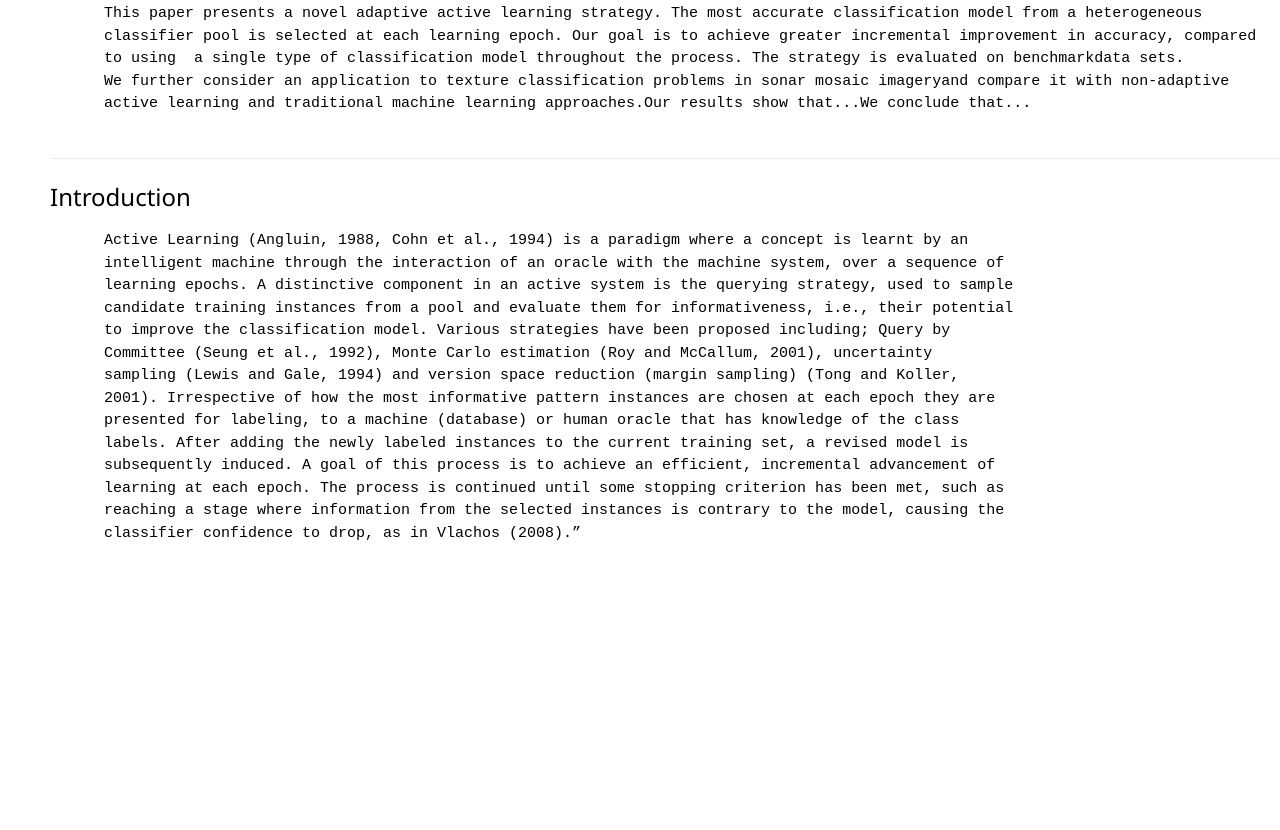
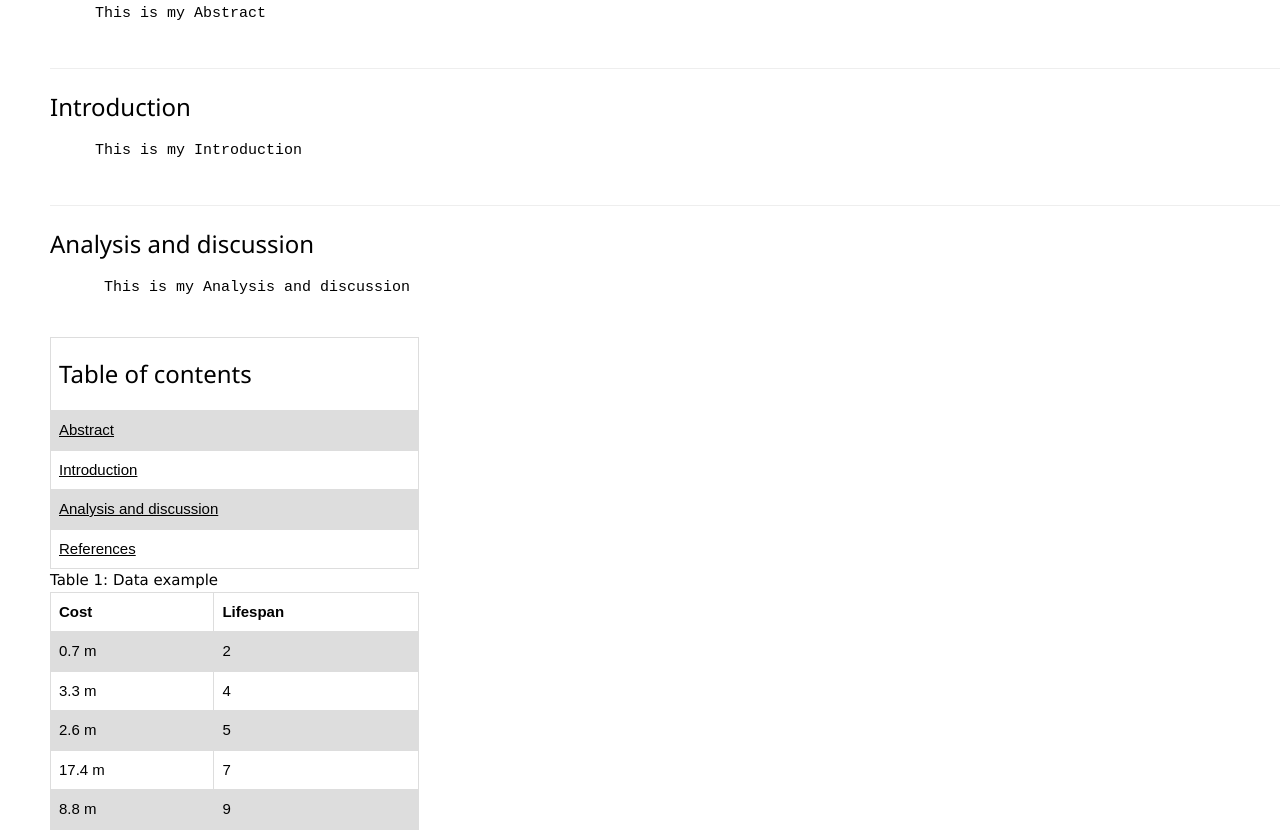
Before and after one commit to FEPSFY7006954/FY7006954, a plain HTML site: page index.html in a window 1280 px wide. Shown: the part 615-1445 px from the top of the page. Before the commit the page ends 1198 px from the top, so only its background shows below. Drawn offline with nearby package versions, Linux system fonts and the light colour scheme.

Commit message:
Revise Abstract and Introduction, add new sections
Updated sections of the document with new content and added a table of contents.

```diff
--- a/index.html
+++ b/index.html
@@ -51,11 +51,7 @@ p.ex1 {
   <h3 id="Abstract">Abstract</h3>
   <p class="ex1">
   <pre>
-      This paper presents a novel adaptive active learning strategy. The most accurate classification model from a heterogeneous
-      classifier pool is selected at each learning epoch. Our goal is to achieve greater incremental improvement in accuracy, compared
-      to using  a single type of classification model throughout the process. The strategy is evaluated on benchmarkdata sets.
-      We further consider an application to texture classification problems in sonar mosaic imageryand compare it with non-adaptive
-      active learning and traditional machine learning approaches.Our results show that...We conclude that...
+     This is my Abstract
   </pre>
   </p>
 
@@ -63,22 +59,68 @@ p.ex1 {
   <h3 id="Introduction">Introduction</h3>
   <p class="ex1">
     <pre>
-      Active Learning (Angluin, 1988, Cohn et al., 1994) is a paradigm where a concept is learnt by an
-      intelligent machine through the interaction of an oracle with the machine system, over a sequence of
-      learning epochs. A distinctive component in an active system is the querying strategy, used to sample
-      candidate training instances from a pool and evaluate them for informativeness, i.e., their potential
-      to improve the classification model. Various strategies have been proposed including; Query by
-      Committee (Seung et al., 1992), Monte Carlo estimation (Roy and McCallum, 2001), uncertainty
-      sampling (Lewis and Gale, 1994) and version space reduction (margin sampling) (Tong and Koller,
-      2001). Irrespective of how the most informative pattern instances are chosen at each epoch they are
-      presented for labeling, to a machine (database) or human oracle that has knowledge of the class
-      labels. After adding the newly labeled instances to the current training set, a revised model is
-      subsequently induced. A goal of this process is to achieve an efficient, incremental advancement of
-      learning at each epoch. The process is continued until some stopping criterion has been met, such as
-      reaching a stage where information from the selected instances is contrary to the model, causing the
-      classifier confidence to drop, as in Vlachos (2008).”
+     This is my Introduction
     </pre>
     </p>
+
+  <hr>
+  <h3 id="Analysis and discussion">Analysis and discussion</h3>
+  <p class="ex1">
+    <pre>
+      This is my Analysis and discussion
+    </pre>
+    </p>
+
+  <!table of contents>
+  <table>
+
+  <tr>
+    <th><h3>Table of contents</h3></th>
+  </tr>
+  <tr>
+     <td><a href="#Abstract">Abstract</td>
+  </tr>
+  <tr>
+      <td><a href="#Introduction">Introduction</td>
+  </tr>
+  <tr>
+    <td><a href="#Analysis and discussion">Analysis and discussion</td>
+  </tr>
+
+  <tr>
+    <td><a href="#References">References</td>
+  </tr>
+</table>
+
+  Table 1: Data example
+  <table>
+    <tr>
+      <th>Cost</th>
+      <th>Lifespan</th>
+    </tr>
+    <tr>
+      <td>0.7 m</td>
+      <td>2</td>
+    </tr>
+    <tr>
+      <td>3.3 m</td>
+      <td>4</td>
+    </tr>
+    <tr>
+      <td>2.6 m</td>
+      <td>5</td>
+    </tr>
+    <tr>
+      <td>17.4 m</td>
+      <td>7</td>
+    </tr>
+    <tr>
+      <td>8.8 m</td>
+      <td>9</td>
+    </tr>
+  </table>
+
+
 
 </body>
 
```
